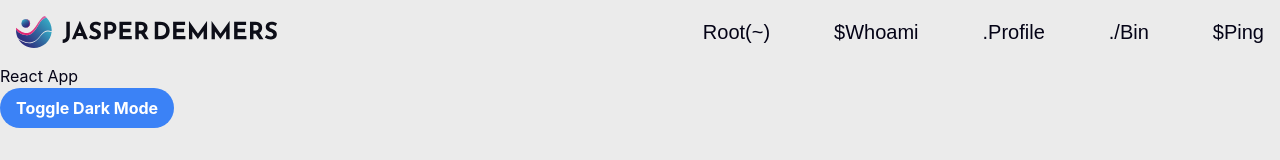
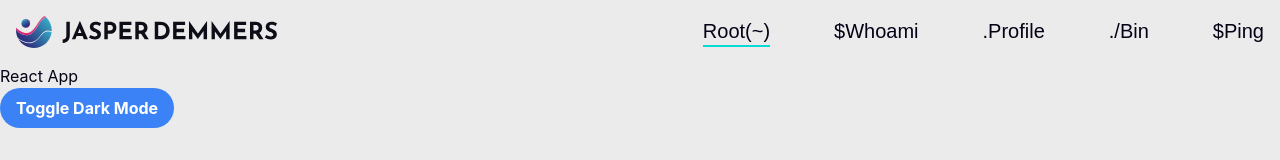
Before and after one commit to jasperdemmers/Portfolio, a React (Vite) app: page / in a window 1280 px wide. Shown: the top 160 px of the page. Built offline with nearby package versions, Linux system fonts and the light colour scheme; a web font is replaced by a local one.

Commit message:
Responsive navbar

```diff
--- a/src/components/Navbar.jsx
+++ b/src/components/Navbar.jsx
@@ -1,4 +1,4 @@
-import { useState } from 'react'
+import { useEffect, useState } from 'react'
 import { NavLink } from 'react-router-dom'
 import NavLogo from './NavLogo'
 
@@ -9,6 +9,25 @@ const Navbar = () => {
         setIsOpen(false)
     };
 
+    useEffect(() => {
+        const handleResize = () => {
+            const navbarMenu = document.getElementById('navbarMenu');
+            if (navbarMenu) {
+                navbarMenu.classList.add('disable-transition');
+
+                setTimeout(() => {
+                    navbarMenu.classList.remove('disable-transition');
+                }, 100);
+            }
+        }
+
+        window.addEventListener('resize', handleResize);
+
+        return () => {
+            window.removeEventListener('resize', handleResize);
+        }
+    })
+
     return (
         <nav className='bg-background-light dark:bg-background-dark text-text-light dark:text-text-dark p-4 relative'>
             <div className='container flex mx-auto justify-between items-center'>
@@ -16,22 +35,71 @@ const Navbar = () => {
                 <button className="inline-flex items-center p-2 ml-3 text-sm md:hidden" onClick={() => setIsOpen(!isOpen)}>
                     <svg className="w-6 h-6" fill="none" stroke="currentColor" viewBox="0 0 24 24" xmlns="http://www.w3.org/2000/svg"><path strokeLinecap="round" strokeLinejoin="round" strokeWidth="2" d="M4 6h16M4 12h16m-7 6h7"></path></svg>
                 </button>
-                <div className={`absolute top-full left-0 w-full bg-background-light dark:bg-background-dark z-10 transform ${isOpen ? 'scale-y-100' : 'scale-y-0'} md:scale-y-100 md:relative md:flex md:flex-row md:items-center md:w-auto md:bg-transparent transition-transform duration-300 ease-in-out`}>
+                <div id="navbarMenu" className={`absolute top-full left-0 w-full text-center bg-background-light dark:bg-background-dark z-10 transform origin-top duration-500 ${isOpen ? 'scale-y-100' : 'scale-y-0'} md:scale-y-100 md:relative md:flex md:flex-row md:items-center md:w-auto md:bg-transparent transition-transform duration-300 ease-in-out`}>
                     <ul className='flex flex-col mt-4 md:flex-row md:space-x-8 lg:space-x-16 md:mt-0 text-xl font-display'>
                         <li>
-                            <NavLink className="block py-2 pr-4 pl-3 md:p-0" to="/" onClick={closeMenu}>Root(~)</NavLink>
+                            <NavLink
+                                className={({ isActive }) =>
+                                    `inline-block py-2 pr-4 pl-3 md:p-0 hover:text-primary-light dark:hover:text-primary-dark ${isActive ? 'active' : ''}`
+                                }
+                                to="/"
+                                onClick={closeMenu}
+                            >
+                                <span className='nav-link'>
+                                    Root(~)
+                                </span>
+                            </NavLink>
                         </li>
                         <li>
-                            <NavLink className="block py-2 pr-4 pl-3 md:p-0" to="/whoami" onClick={closeMenu}>$Whoami</NavLink>
+                            <NavLink
+                                className={({ isActive }) =>
+                                    `inline-block py-2 pr-4 pl-3 md:p-0 hover:text-primary-light dark:hover:text-primary-dark ${isActive ? 'active' : ''}`
+                                }
+                                to="/whoami"
+                                onClick={closeMenu}
+                            >
+                                <span className='nav-link'>
+                                    $Whoami
+                                </span>
+                            </NavLink>
                         </li>
                         <li>
-                            <NavLink className="block py-2 pr-4 pl-3 md:p-0" to="/profile" onClick={closeMenu}>.Profile</NavLink>
+                            <NavLink
+                                className={({ isActive }) =>
+                                    `inline-block py-2 pr-4 pl-3 md:p-0 hover:text-primary-light dark:hover:text-primary-dark ${isActive ? 'active' : ''}`
+                                }
+                                to="/profile"
+                                onClick={closeMenu}
+                            >
+                                <span className='nav-link'>
+                                    .Profile
+                                </span>
+                            </NavLink>
                         </li>
                         <li>
-                            <NavLink className="block py-2 pr-4 pl-3 md:p-0" to="/bin" onClick={closeMenu}>./Bin</NavLink>
+                            <NavLink
+                                className={({ isActive }) =>
+                                    `inline-block py-2 pr-4 pl-3 md:p-0 hover:text-primary-light dark:hover:text-primary-dark ${isActive ? 'active' : ''}`
+                                }
+                                to="/bin" onClick={closeMenu}
+                            >
+                                <span className='nav-link'>
+                                    ./Bin
+                                </span>
+                            </NavLink>
                         </li>
                         <li>
-                            <NavLink className="block py-2 pr-4 pl-3 md:p-0" to="/ping" onClick={closeMenu}>$Ping</NavLink>
+                            <NavLink
+                                className={({ isActive }) =>
+                                    `inline-block py-2 pr-4 pl-3 md:p-0 hover:text-primary-light dark:hover:text-primary-dark ${isActive ? 'active' : ''}`
+                                }
+                                to="/ping"
+                                onClick={closeMenu}
+                            >
+                                <span className='nav-link'>
+                                    $Ping
+                                </span>
+                            </NavLink>
                         </li>
                     </ul>
                 </div>
--- a/src/index.css
+++ b/src/index.css
@@ -27,3 +27,25 @@ body {
   -webkit-font-smoothing: antialiased;
   -moz-osx-font-smoothing: grayscale;
 }
+
+.disable-transition {
+  transition: none !important;
+}
+
+.dark .nav-link::after {
+  background-color: theme(colors.accent.dark)!important;
+}
+
+.nav-link::after {
+  content: '';
+  display: block;
+  background-color: theme(colors.accent.light);
+  width: 100%;
+  height: 2px;
+  transform: scaleX(0);
+  transition: transform .3s ease;
+}
+
+.active .nav-link::after {
+  transform: scaleX(1);
+}
```
